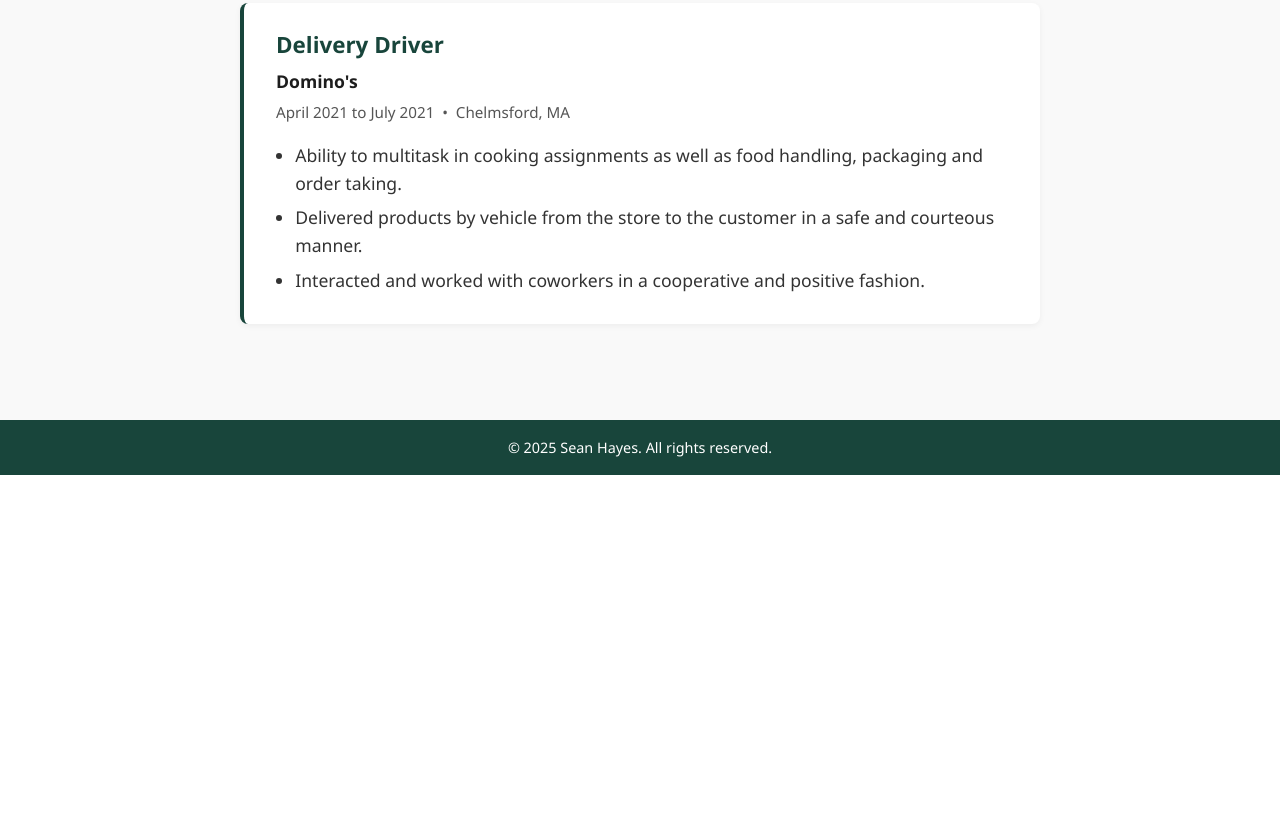
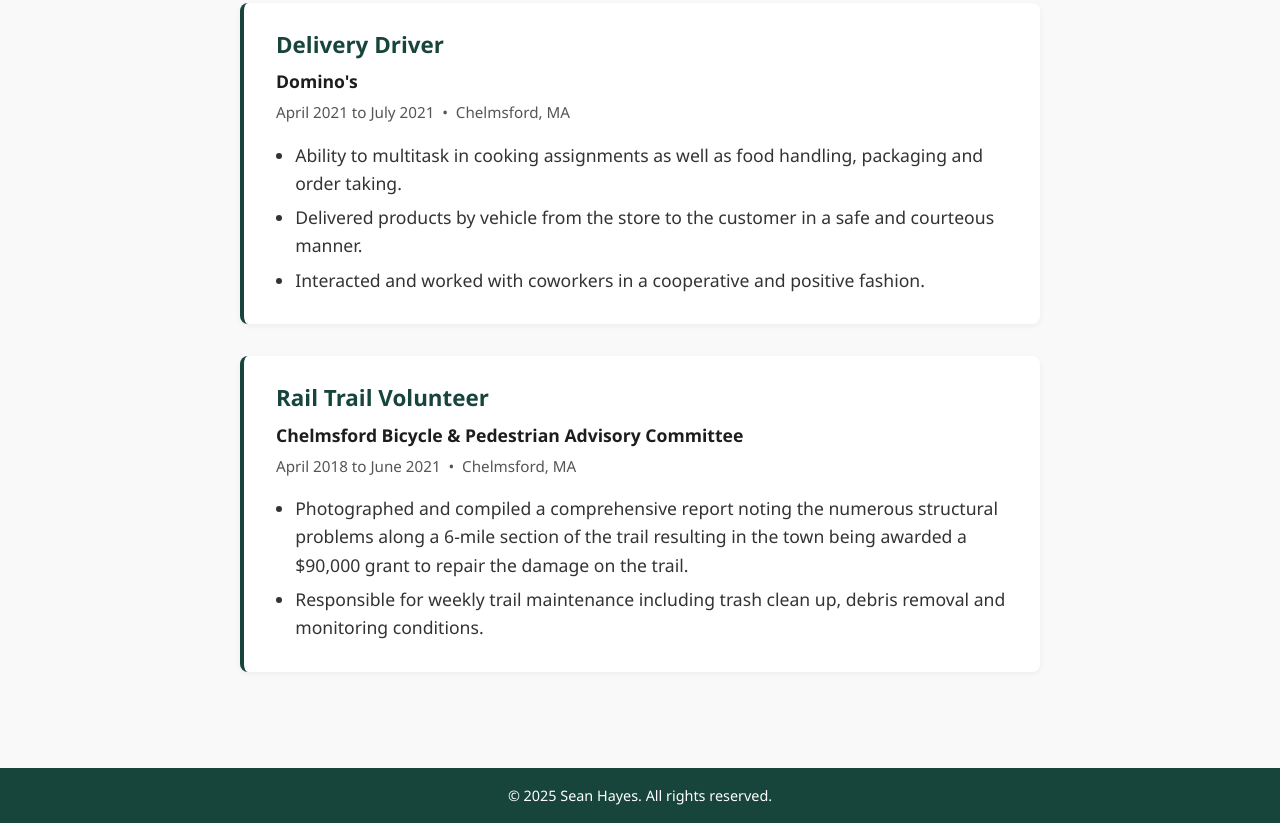
Before and after one commit to hayesse22/seanbio, a plain HTML site: page experience.html in a window 1280 px wide. Shown: the part 925-1748 px from the top of the page. Before the commit the page ends 1400 px from the top, so only its background shows below. Drawn offline with Linux system fonts and the light colour scheme.

Commit message:
last one

```diff
--- a/experience.html
+++ b/experience.html
@@ -63,6 +63,18 @@
           <li>Interacted and worked with coworkers in a cooperative and positive fashion.</li>
         </ul>
       </div>
+
+      <div class="education-entry">
+        <h3>Rail Trail Volunteer</h3>
+        <p class="degree">Chelmsford Bicycle & Pedestrian Advisory Committee</p>
+        <p class="details">
+          April 2018 to June 2021 &nbsp;•&nbsp; Chelmsford, MA
+        </p>
+        <ul>
+          <li>Photographed and compiled a comprehensive report noting the numerous structural problems along a 6-mile section of the trail resulting in the town being awarded a $90,000 grant to repair the damage on the trail.</li>
+          <li>Responsible for weekly trail maintenance including trash clean up, debris removal and monitoring conditions.</li>
+        </ul>
+      </div>
     </div>
   </section>
 
```
